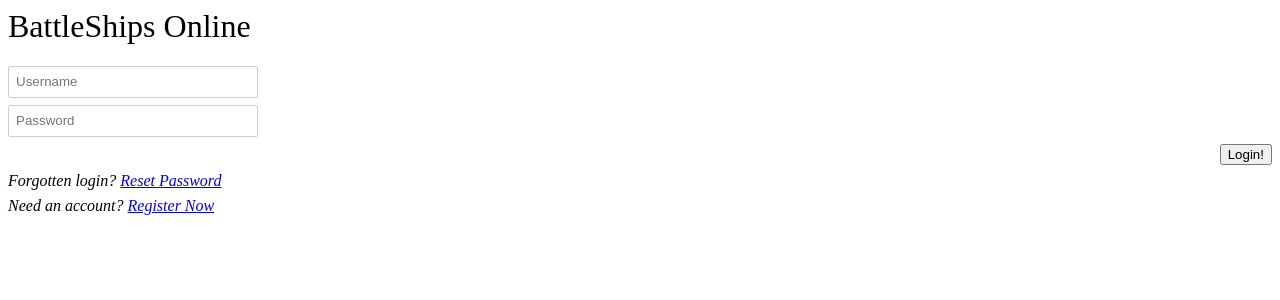
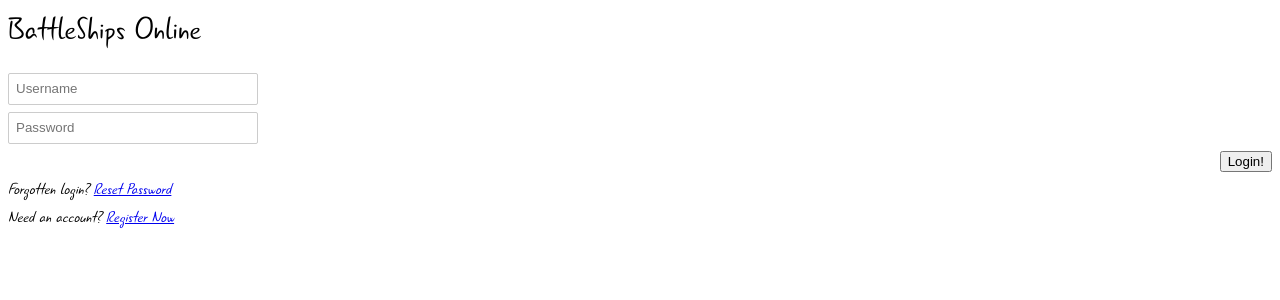
Before and after one commit to josephharper95/Battleships, a PHP site: page /Content/Pages/login.php in a window 1280 px wide. Shown: the top 300 px of the page. Run offline with PHP 8.4, Linux system fonts and the light colour scheme; some web fonts are replaced.

Commit message:
Missing fonts

```diff
--- a/Battleships/Content/Styles/app.less
+++ b/Battleships/Content/Styles/app.less
@@ -60,8 +60,8 @@
 @font-face {
     font-family: 'Erasdust';
     src: url('../Fonts/erasdust.ttf') format('ttf'),
-         url('handwriting-webfont.woff2') format('woff2'),
-         url('handwriting-webfont.woff') format('woff');
+         url('../Fonts/handwriting-webfont.woff2') format('woff2'),
+         url('../Fonts/handwriting-webfont.woff') format('woff');
 }
 
 @font-face {
```
Also changed, not shown: Battleships/Content/Fonts/handwriting-webfont.woff (added), Battleships/Content/Fonts/handwriting-webfont.woff2 (added), Battleships/Content/Styles/app.css.
